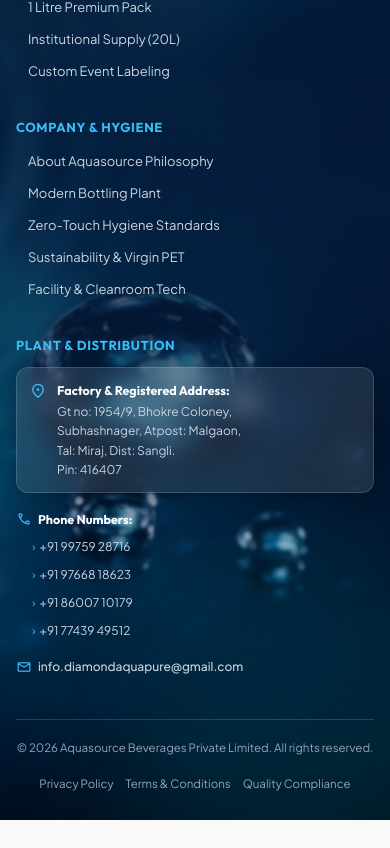
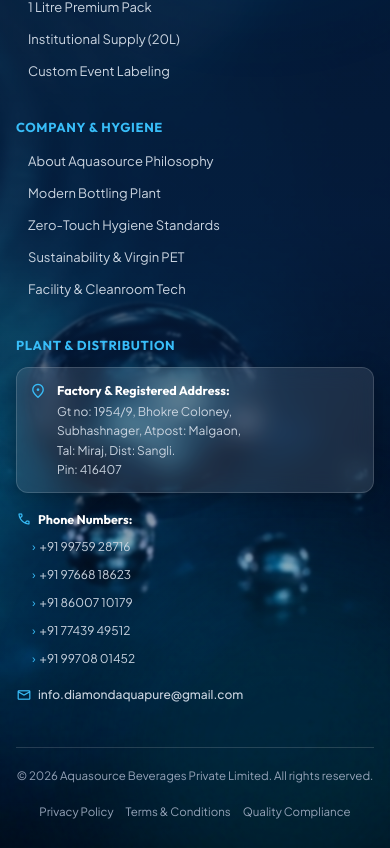
Before and after one commit to AKSHAD2004/aqua, a React (Vite) app: page / in a window 390 px wide. Shown: the part 5843-6691 px from the top of the page. Before the commit the page ends 6663 px from the top, so only its background shows below. Built offline with nearby package versions, Linux system fonts and the light colour scheme.

Commit message:
feat: add phone number +919970801452 to footer contact list

```diff
--- a/src/components/Footer.jsx
+++ b/src/components/Footer.jsx
@@ -244,6 +244,10 @@ export const Footer = ({ onSelectCollection, onScrollTo }) => {
                   <span className="text-[#38bdf8] group-hover:translate-x-0.5 transition-transform">›</span>
                   <span>+91 77439 49512</span>
                 </a>
+                <a href="tel:+919970801452" className="hover:text-[#38bdf8] transition-colors flex items-center gap-1 group">
+                  <span className="text-[#38bdf8] group-hover:translate-x-0.5 transition-transform">›</span>
+                  <span>+91 99708 01452</span>
+                </a>
               </div>
             </div>
 
```
